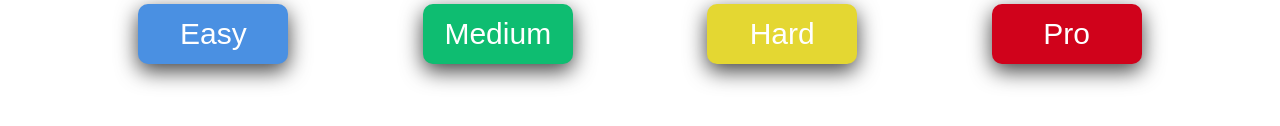
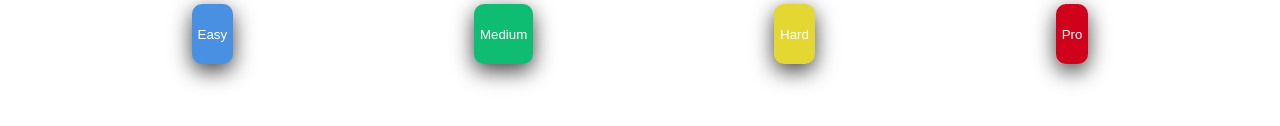
Before and after one commit to JimmyDLA/RetroSnakeApp, a plain HTML site: page index.html in a window 1280 px wide. Shown: the part 166-292 px from the top of the page. Drawn offline with Linux system fonts and the light colour scheme; a web font is replaced by a local one.

Commit message:
forgot to add some more css

```diff
--- a/index.css
+++ b/index.css
@@ -67,10 +67,8 @@ h2{
 }
 .button{
     height: 60px;
-    width: 150px;
     color: white;
     border:none;
-    font-size: 30px;
     border-radius: 10px;
     box-shadow: 0px 7px 21px 0px rgba(0,0,0,0.75);
 }
```
